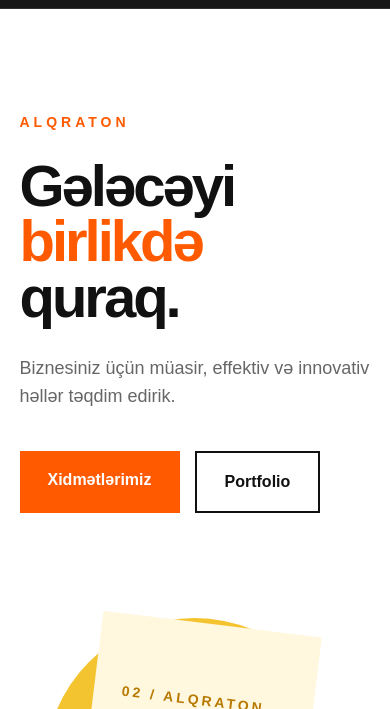
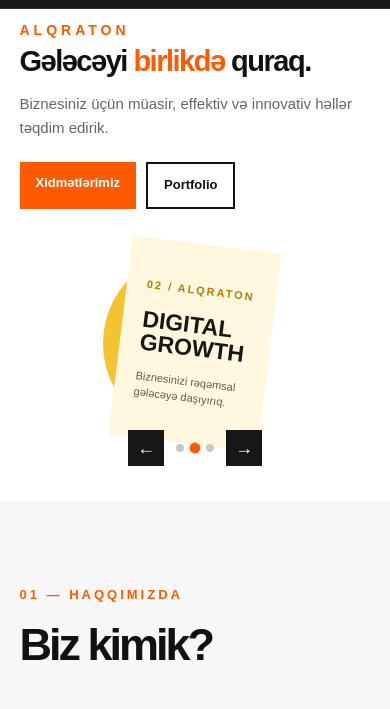
Before and after one commit to alqraton-png/alqraton, a website: page index.html in a window 390 px wide. Shown: the part 62-771 px from the top of the page. Drawn offline with Linux system fonts and the light colour scheme.

Commit message:
Improve mobile hero layout

```diff
--- a/style.css
+++ b/style.css
@@ -150,7 +150,7 @@ nav a:hover {
     font-size: 14px;
     font-weight: 800;
     letter-spacing: 4px;
-    margin-bottom: 25px;
+    margin-bottom: 10px;
 }
 
 .hero h1 {
@@ -757,6 +757,27 @@ footer {
         position: relative;
     }
 
+    .hero {
+        min-height: auto;
+        padding: 8px 0 35px;
+    }
+
+    .hero .container {
+        gap: 12px;
+        display: flex;
+        flex-direction: column;
+    }
+
+    .hero-visual {
+        order: 2;
+        width: 100%;
+    }
+
+    .hero-content {
+        order: 1;
+        width: 100%;
+    }
+
     .logo {
         width: 140px;
         height: 48px;
@@ -793,32 +814,64 @@ footer {
     }
 
     .hero h1 {
-        font-size: 58px;
-        letter-spacing: -3px;
+        font-size: clamp(22px, 8vw, 29px);
+        letter-spacing: -1.5px;
+        line-height: 1;
+        white-space: nowrap;
+    }
+
+    .hero-label {
+        margin-bottom: 6px;
+    }
+
+    .hero p {
+        margin-top: 16px;
+        font-size: 15px;
+    }
+
+    .hero-buttons {
+        gap: 10px;
+        margin-top: 22px;
+    }
+
+    .btn-primary,
+    .btn-secondary {
+        padding: 11px 16px;
+        font-size: 13px;
     }
 
     .hero-visual {
         display: flex;
-        height: 390px;
+        height: 245px;
     }
 
     .hero-slider {
-        height: 390px;
+        height: 245px;
     }
 
     .slide-shape {
-        width: 300px;
-        height: 300px;
+        width: 185px;
+        height: 185px;
     }
 
     .hero-card {
-        width: 220px;
-        height: 290px;
-        padding: 28px;
+        width: 150px;
+        height: 200px;
+        padding: 20px;
     }
 
     .hero-card strong {
-        font-size: 31px;
+        font-size: 23px;
+    }
+
+    .hero-card span {
+        font-size: 11px;
+        letter-spacing: 2px;
+    }
+
+    .hero-card small {
+        margin-top: 15px;
+        font-size: 11px;
     }
 
     .slider-controls {
```
